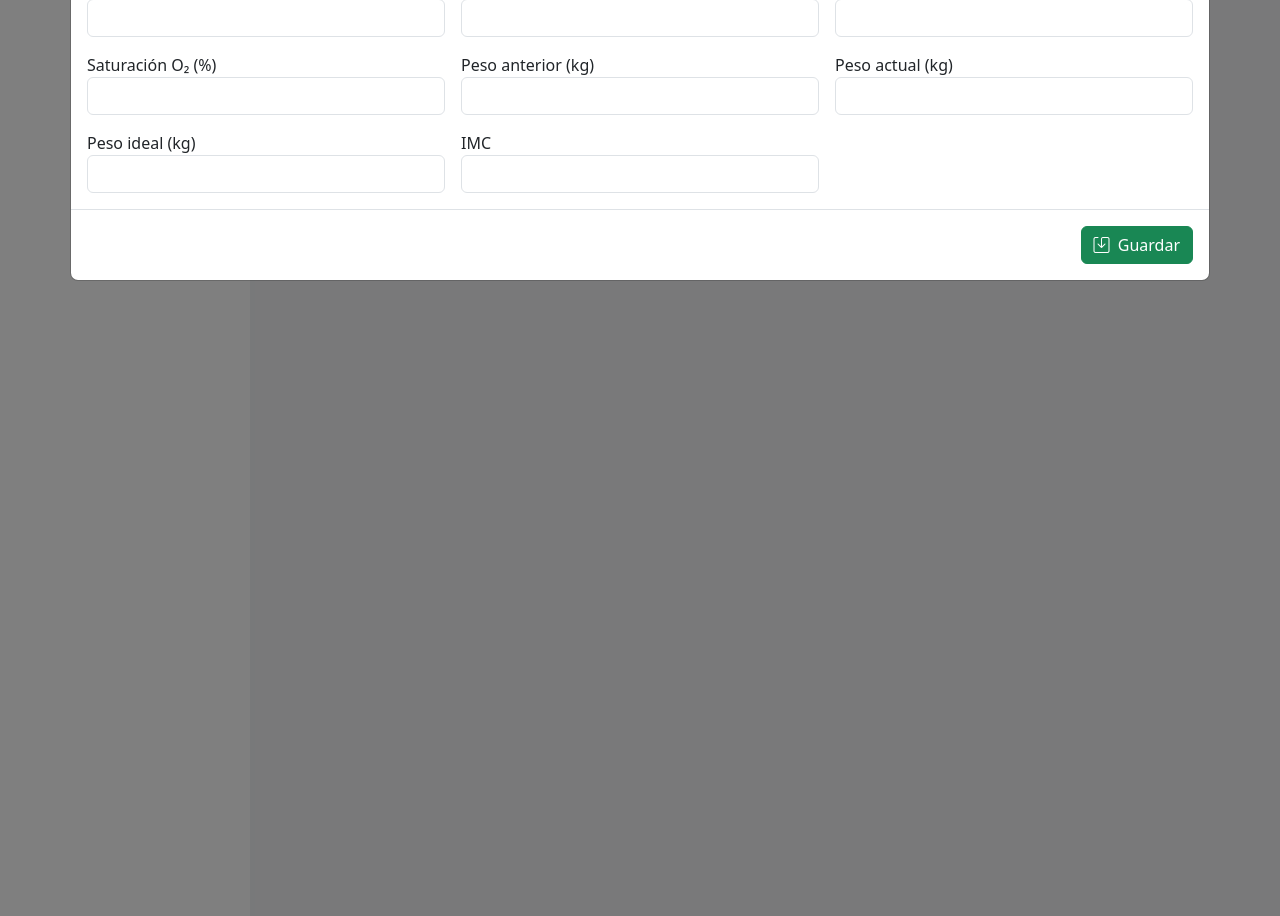
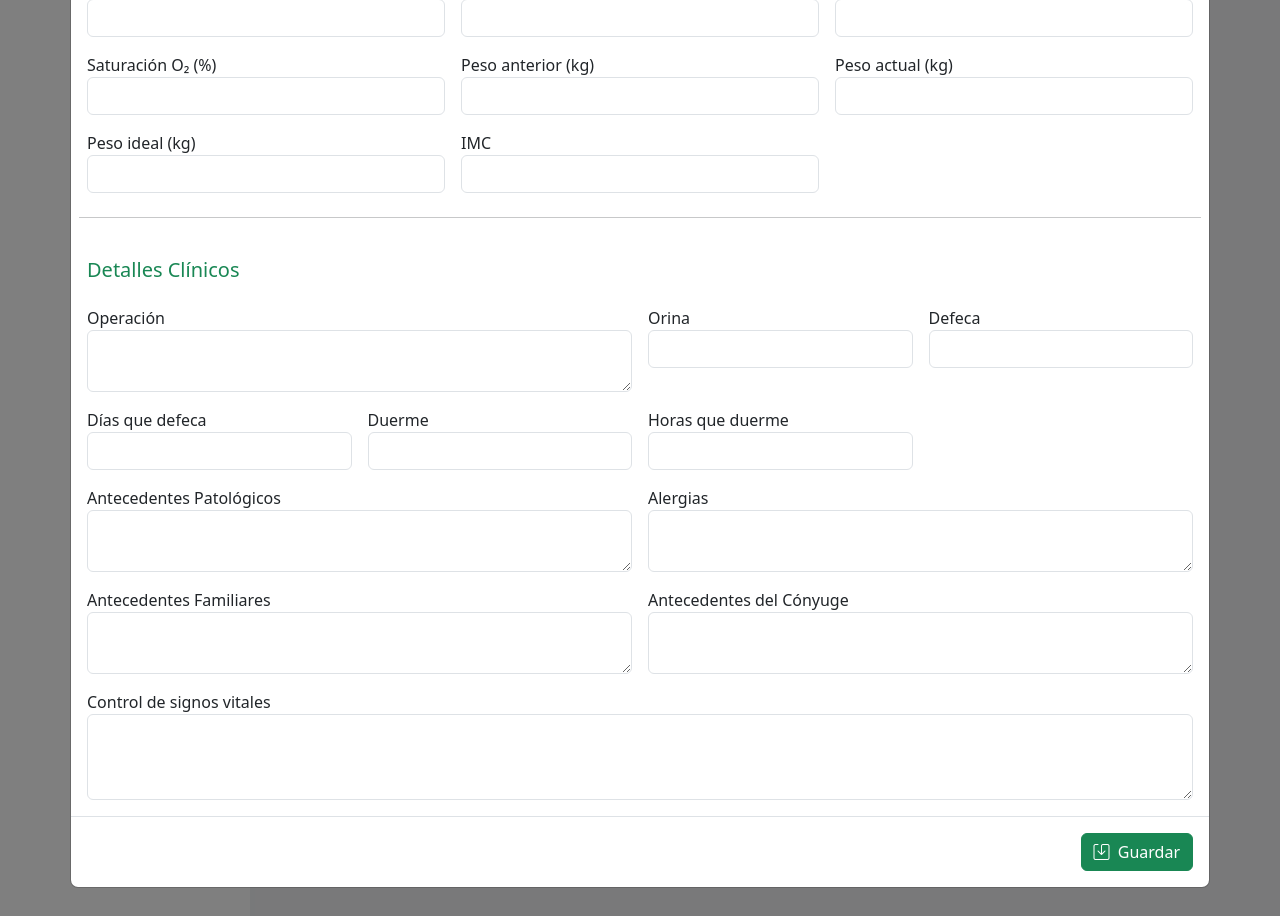
Before and after one commit to SirTOPOLA/sistema_clinico, a PHP site: template views/consultas.php in a window 1280 px wide, after a click on "Nueva Consulta". Shown: the part 313-1229 px from the top of the page. Run offline with PHP 8.4, Linux system fonts and the light colour scheme; the template is opened without the code that fills it, so the values that code supplies are empty.

Commit message:
clini waadasjassas

```diff
--- a/layout/sidebar.php
+++ b/layout/sidebar.php
@@ -17,7 +17,7 @@ $iconos_por_rol = [
     'dashboard' => 'bi-speedometer2',
     'usuarios' => 'bi-person-badge',
     'pacientes' => 'bi-people-fill',
-    'Pruebas' => 'bi-people-fill',
+    'pruebas' => 'bi-clipboard-pulse',
     'recetas' => 'bi-journal-text',
     'salas' => 'bi-hospital',
     'ingresos' => 'bi-door-open',
@@ -51,7 +51,7 @@ $menu = [
     'Pacientes' => 'pacientes',
     'Recetas' => 'recetas',
     'salas' => 'salas',
-    'Pruebas' => 'tipo_prueba',
+    'Pruebas' => 'pruebas',
     'ingresos' => 'ingresos',
     'pagos' => 'pagos',
     'Consultas' => 'consultas',
--- a/views/consultas.php
+++ b/views/consultas.php
@@ -131,7 +131,66 @@ $pacientes = $pdo->query("SELECT id, nombre, apellidos FROM pacientes ORDER BY n
             <input type="<?= in_array($name, ['tension_arterial']) ? 'text' : 'number' ?>" step="any" name="<?= $name ?>" class="form-control">
           </div>
         <?php endforeach; ?>
+        <hr class="my-4">
+<h5 class="text-success">Detalles Clínicos</h5>
+
+<div class="col-md-6">
+  <label>Operación</label>
+  <textarea name="operacion" class="form-control" rows="2"></textarea>
+</div>
+
+<div class="col-md-3">
+  <label>Orina</label>
+  <input type="text" name="orina" class="form-control">
+</div>
+
+<div class="col-md-3">
+  <label>Defeca</label>
+  <input type="text" name="defeca" class="form-control">
+</div>
+
+<div class="col-md-3">
+  <label>Días que defeca</label>
+  <input type="number" name="defeca_dias" class="form-control" min="0">
+</div>
+
+<div class="col-md-3">
+  <label>Duerme</label>
+  <input type="text" name="duerme" class="form-control">
+</div>
+
+<div class="col-md-3">
+  <label>Horas que duerme</label>
+  <input type="number" name="duerme_horas" class="form-control" min="0" max="24">
+</div>
+
+<div class="col-md-6">
+  <label>Antecedentes Patológicos</label>
+  <textarea name="antecedentes_patologicos" class="form-control" rows="2"></textarea>
+</div>
+
+<div class="col-md-6">
+  <label>Alergias</label>
+  <textarea name="alergico" class="form-control" rows="2"></textarea>
+</div>
+
+<div class="col-md-6">
+  <label>Antecedentes Familiares</label>
+  <textarea name="antecedentes_familiares" class="form-control" rows="2"></textarea>
+</div>
+
+<div class="col-md-6">
+  <label>Antecedentes del Cónyuge</label>
+  <textarea name="antecedentes_conyuge" class="form-control" rows="2"></textarea>
+</div>
+
+<div class="col-md-12">
+  <label>Control de signos vitales</label>
+  <textarea name="control_signos_vitales" class="form-control" rows="3"></textarea>
+</div>
+
       </div>
+
       <div class="modal-footer">
         <button class="btn btn-success"><i class="bi bi-save me-1"></i> Guardar</button>
       </div>
```
